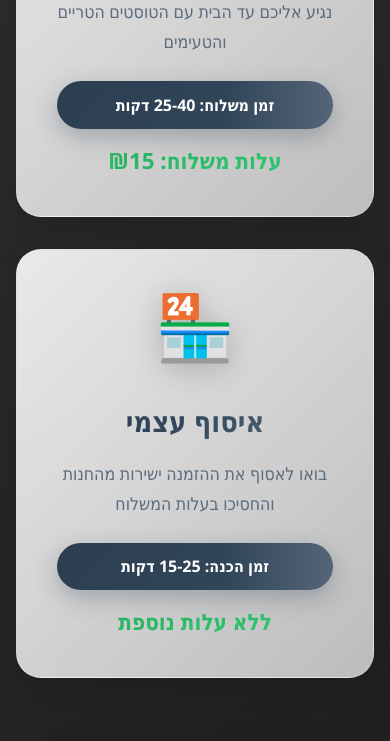
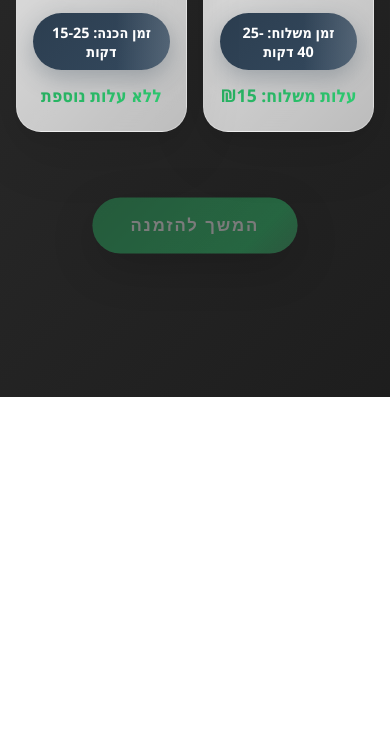
Before and after one commit to avihay6659/foodwork, a plain HTML site: page page2.html in a window 390 px wide. Shown: the part 447-1188 px from the top of the page. After the commit the page ends 844 px from the top, so only its background shows below. Drawn offline with Linux system fonts and the light colour scheme.

Commit message:
Update page2.html

```diff
--- a/page2.html
+++ b/page2.html
@@ -410,7 +410,43 @@
             }
 
             .delivery-options {
-                grid-template-columns: 1fr;
+                grid-template-columns: 1fr 1fr;
+                gap: 1rem;
+            }
+
+            .delivery-card {
+                padding: 1.5rem 1rem;
+            }
+
+            .delivery-icon {
+                font-size: 2.5rem;
+                margin-bottom: 1rem;
+            }
+
+            .delivery-title {
+                font-size: 1.3rem;
+                margin-bottom: 0.8rem;
+            }
+
+            .delivery-description {
+                font-size: 0.9rem;
+                margin-bottom: 1rem;
+            }
+
+            .delivery-time {
+                padding: 0.6rem 1rem;
+                font-size: 0.9rem;
+                margin-top: 1rem;
+            }
+
+            .delivery-price {
+                font-size: 1.1rem;
+                margin-top: 0.8rem;
+            }
+
+            .continue-btn {
+                padding: 1.2rem 2.5rem;
+                font-size: 1.1rem;
             }
 
             .navbar {
```
